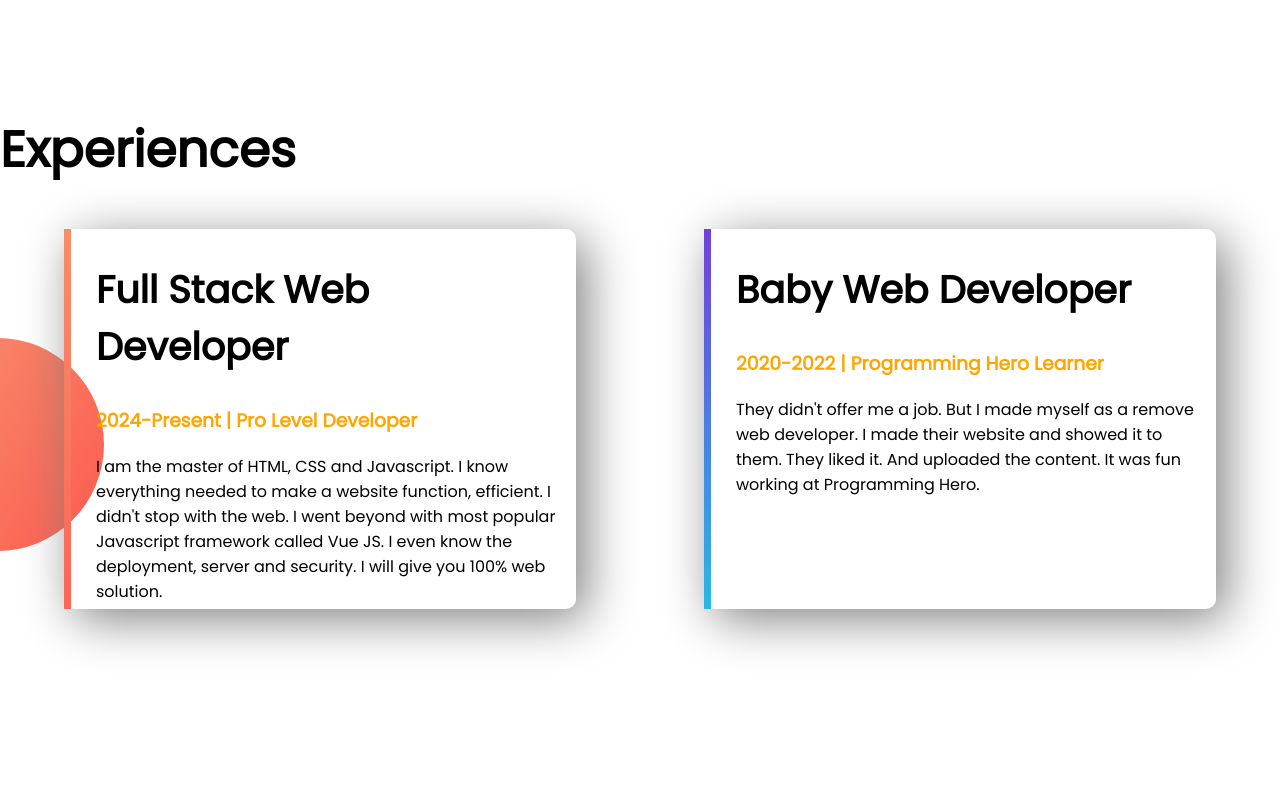
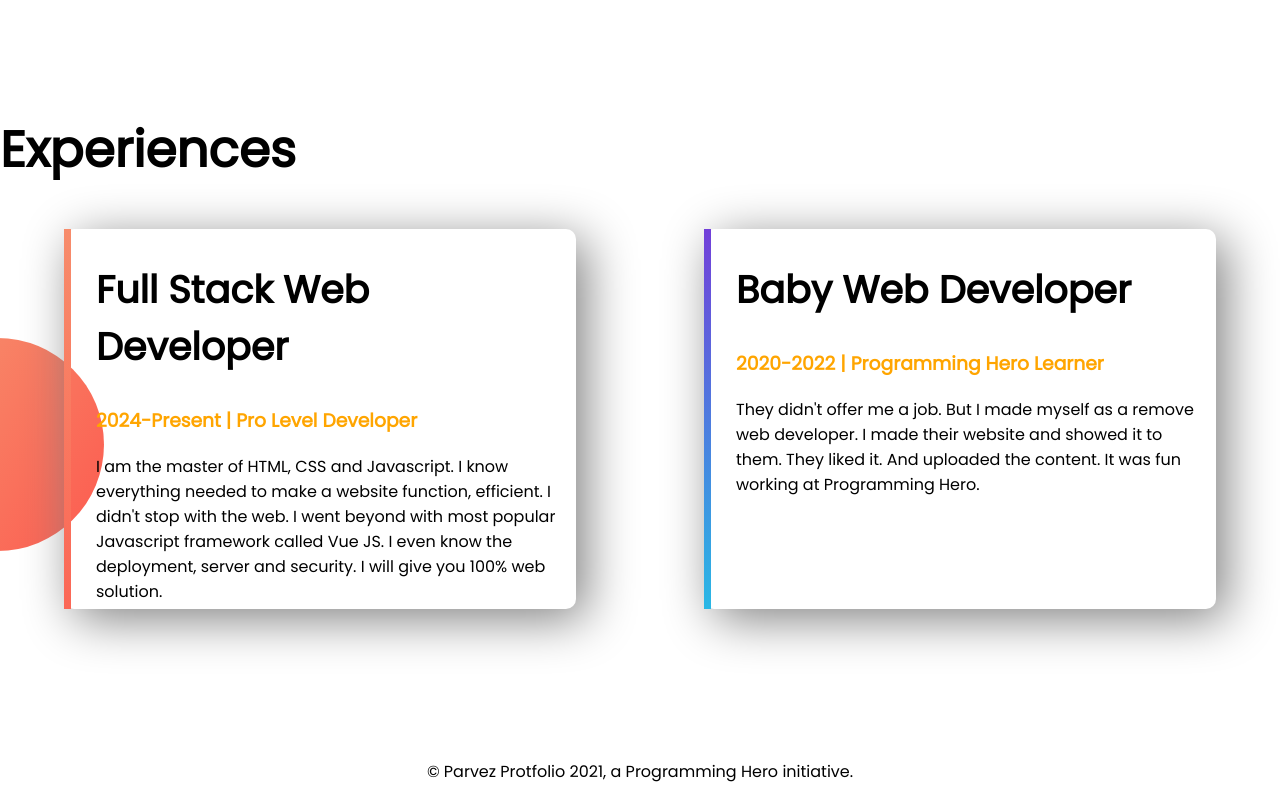
Before and after one commit to Parvez-Ahmed-Protty/developer-protfolio, a plain HTML site: page index.html in a window 1280 px wide. Shown: the part 1182-1982 px from the top of the page. Before the commit the page ends 1941 px from the top, so only its background shows below. Drawn offline with Linux system fonts and the light colour scheme.

Commit message:
last-part

```diff
--- a/index.html
+++ b/index.html
@@ -53,5 +53,9 @@
         </div>
     </section>
 
+    <footer>
+        <p>© Parvez Protfolio 2021, a Programming Hero initiative.</p>
+    </footer>
+
 </body>
 </html>
--- a/style.css
+++ b/style.css
@@ -72,3 +72,6 @@ h2{
     border-left: 7px solid;
     border-radius: 10px;
 }
+footer p{
+    text-align: center;
+}
```
